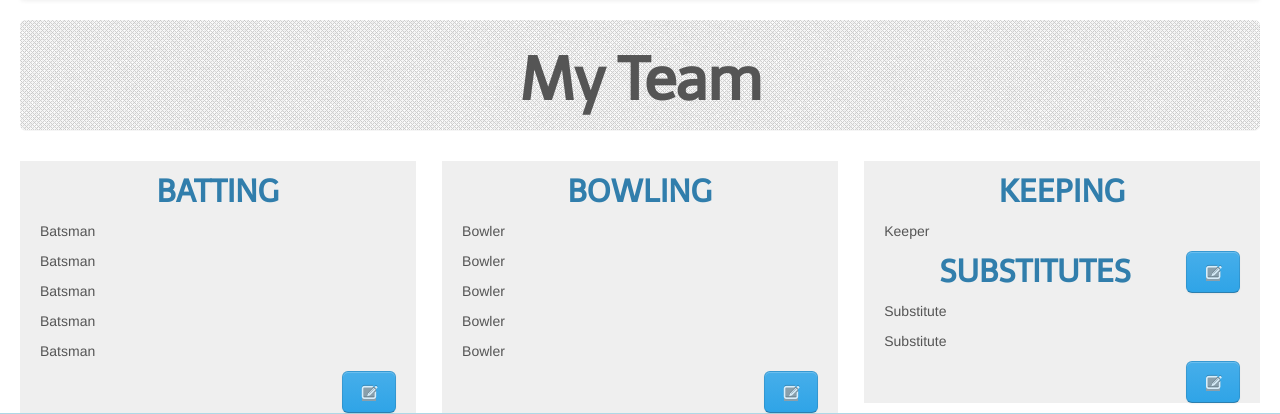
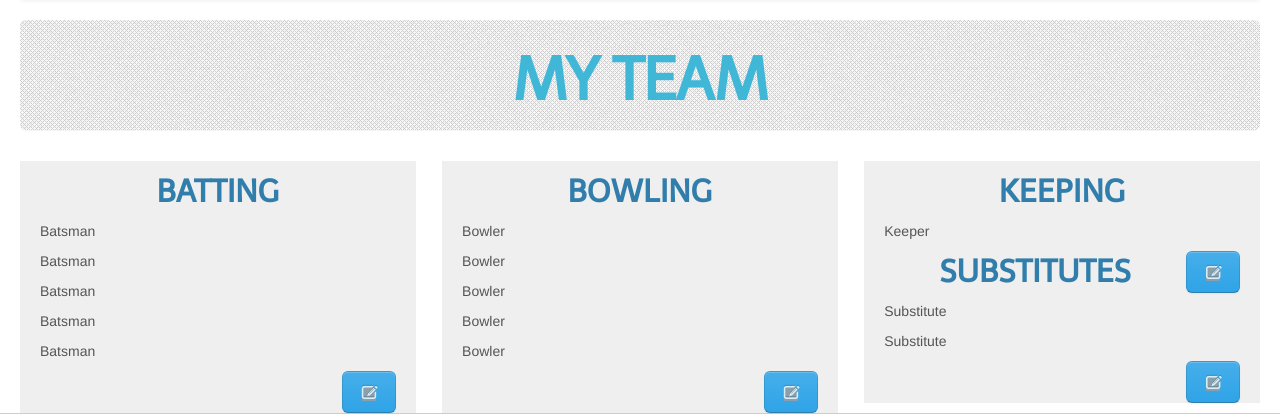
Before and after one commit to ArjBasu/freepl, a Django app: page /freepl/myteam/ in a window 1280 px wide. Shown: the part 52-466 px from the top of the page. Run offline with Django 3.2, Linux system fonts and the light colour scheme; grey boxes are pictures that could not be loaded.

Commit message:
Random change

```diff
--- a/static/css/freepl.css
+++ b/static/css/freepl.css
@@ -50,12 +50,15 @@
 .header{
 	text-transform:uppercase;
 	font-weight:bold;
+
 }
 
 .page-header{
 	padding-top:20px;
 	padding-bottom:20px;
 	background-image:url("../img/patterns/lghtmesh.png");
+	color:#41B7D8;
+	text-transform:uppercase;
 }
 
 
```
